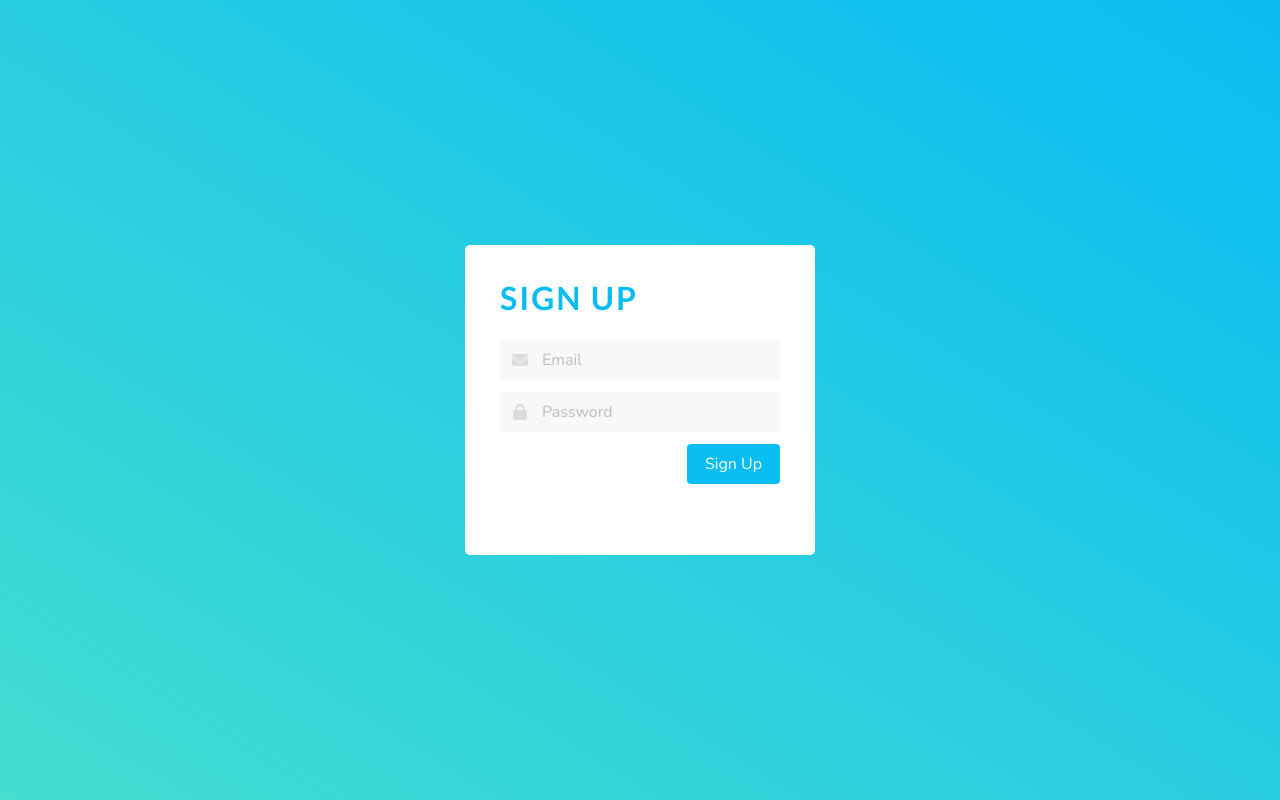
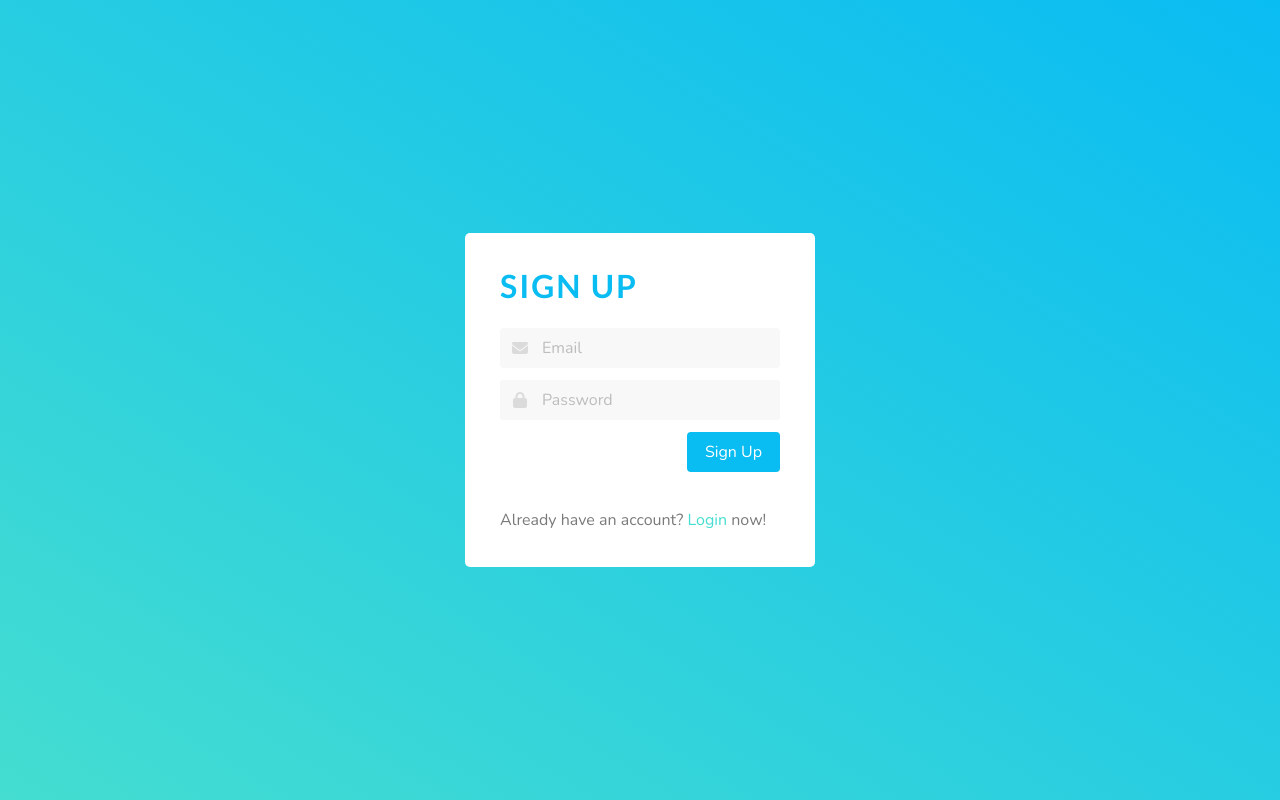
Before and after one commit to suryaslash22/task-manager-mean-stack, an Angular app in the folder frontend/: page /signup in a window 1280 px wide. Built offline with nearby package versions, Linux system fonts and the light colour scheme.

Commit message:
Change Login & signup html

```diff
--- a/frontend/src/app/pages/login-page/login-page.component.ts
+++ b/frontend/src/app/pages/login-page/login-page.component.ts
@@ -16,6 +16,7 @@ export class LoginPageComponent implements OnInit {
 
   onLoginButtonClicked(email: string, password: string) {
     this.authService.login(email, password).subscribe((res: HttpResponse<any>) => {
+
       console.log(res);
     })
   }
--- a/frontend/src/app/pages/signup-page/signup-page.component.html
+++ b/frontend/src/app/pages/signup-page/signup-page.component.html
@@ -29,5 +29,7 @@
 
       <br>
 
+      <p class="has-text-grey">Already have an account? <a routerLink="/login">Login</a> now!</p>
 
     </div>
+</div>
```
